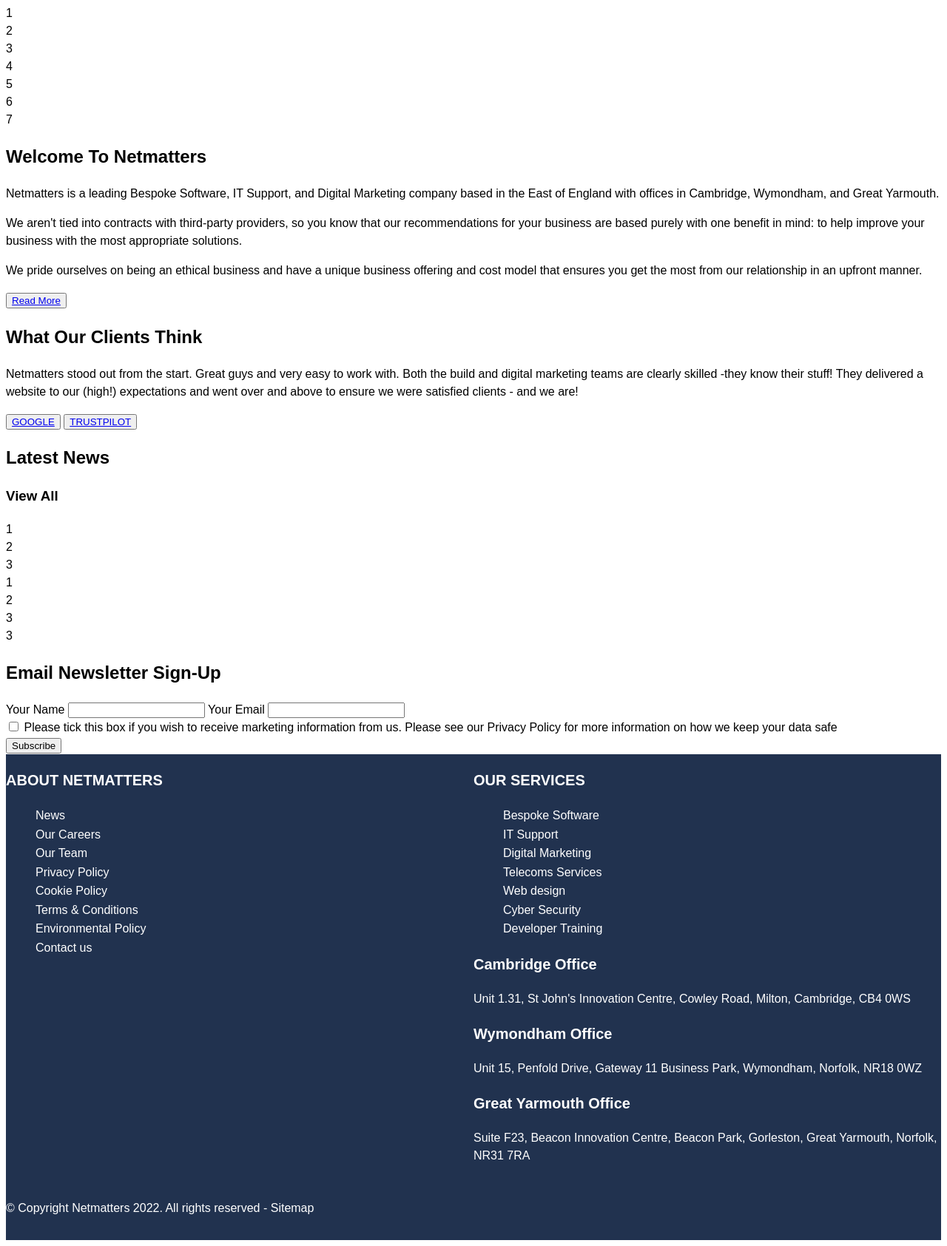
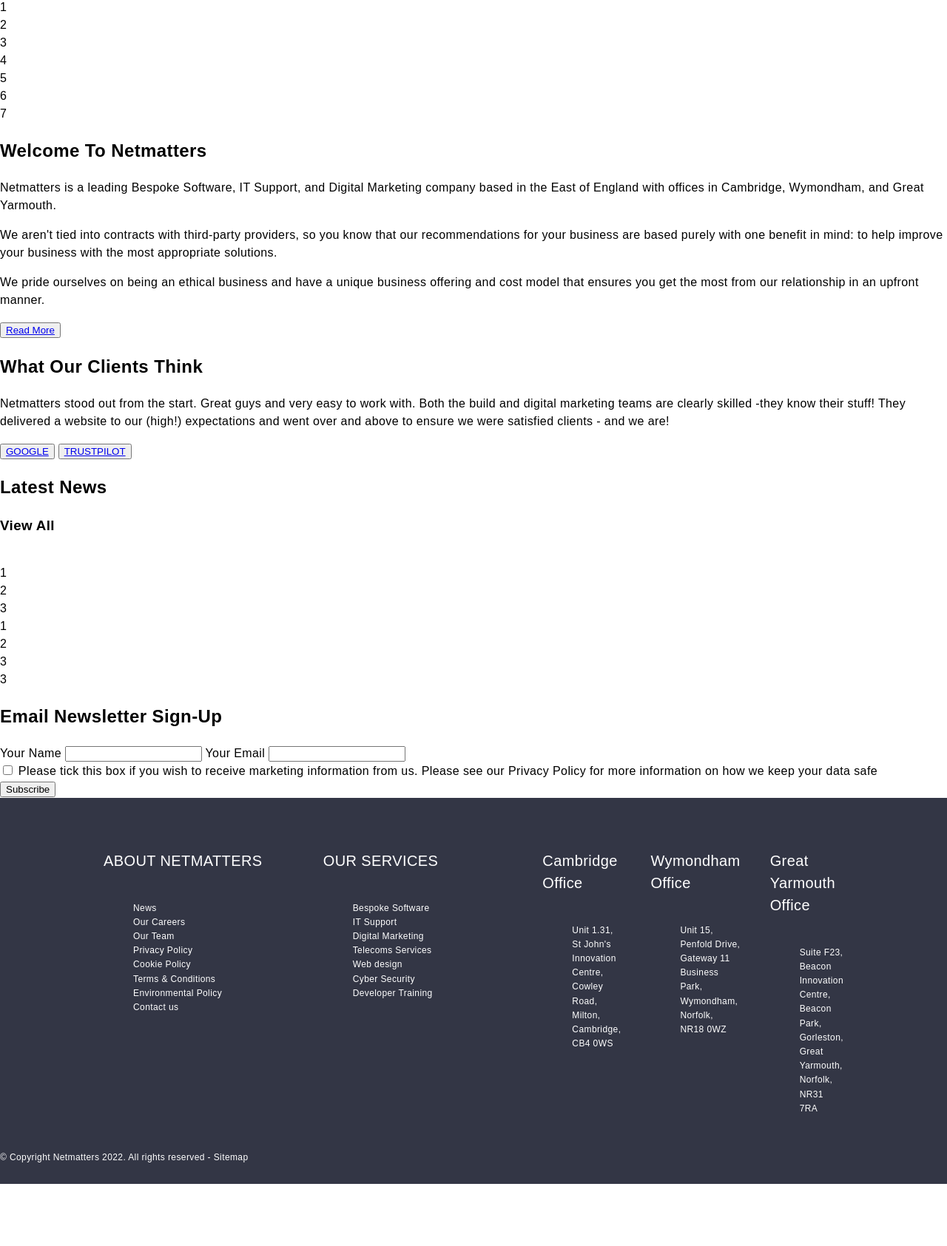
Before and after one commit to kanoxxian/netmatters-site, a PHP site: page / in a window 1280 px wide. Shown: the part 525-2210 px from the top of the page at 74% size. After the commit the page ends 2126 px from the top, so only its background shows below. Run offline with PHP 8.4, Linux system fonts and the light colour scheme.

Commit message:
testing stuff with flex to make it fit properly

```diff
--- a/index.html
+++ b/index.html
@@ -137,25 +137,38 @@
                 <li><a href="#">Cyber Security</a></li>
                 <li><a href="#">Developer Training</a></li>
             </ul>
+        </div>
+        <div class="contact-container">
             <div class="contact">
             <h3>Cambridge Office</h3>
-                <p>Unit 1.31,
-                    St John's Innovation Centre,
-                    Cowley Road, Milton,
-                    Cambridge,
-                    CB4 0WS</p>
+                <ul>
+                    <li>Unit 1.31,</li>
+                    <li>St John's Innovation Centre,</li>
+                    <li>Cowley Road, Milton,</li>
+                    <li>Cambridge,</li>
+                    <li>CB4 0WS</li>
+                </ul>
+            </div>
+            <div class="contact">
             <h3>Wymondham Office</h3>
-                <p>Unit 15,
-                    Penfold Drive,
-                    Gateway 11 Business Park,
-                    Wymondham, Norfolk,
-                    NR18 0WZ</p>
+                <ul>
+                    <li>Unit 15,</li>
+                    <li>Penfold Drive,</li>
+                    <li>Gateway 11 Business Park,</li>
+                    <li>Wymondham, Norfolk,</li>
+                    <li>NR18 0WZ</li>
+                </ul>
+            </div>
+            <div class="contact">
             <h3>Great Yarmouth Office</h3>
-                <p>Suite F23,
-                    Beacon Innovation Centre,
-                    Beacon Park, Gorleston,
-                    Great Yarmouth, Norfolk,
-                    NR31 7RA</p>
+                <ul>
+                    <li>Suite F23,</li>
+                    <li>Beacon Innovation Centre,</li>
+                    <li>Beacon Park, Gorleston,</li>
+                    <li>Great Yarmouth, Norfolk,</li>
+                    <li>NR31 7RA</li>
+                </ul>
+            </div>
                 </div>
         </div>
         </section>
--- a/scss/_base.scss
+++ b/scss/_base.scss
@@ -2,6 +2,10 @@ body {
     font-size: $base__font-size;
     line-height: calc($base--line / $base--font-size);
     font-family: $font-family--primary;
+    margin: 0;
+    padding: 0;
+    letter-spacing: .4px;
+    min-height: 100vh;
 }
 
 Header {
@@ -10,3 +14,7 @@ Header {
     line-height: calc(46px / 42px);
     margin-bottom: em(70px, 42px);
 }
+
+h3 {
+    padding-bottom: 1em;
+}
--- a/scss/_config.scss
+++ b/scss/_config.scss
@@ -24,7 +24,7 @@ $white     : #fff;
 $black     : #070707;
 $grey      : #676b6e;
 
-$cloud-burst : #21324F;
+$cloud-burst : #333645;
 $emerald     : #52D172;
 $blue-ribbon : #0D36F2;
 $thunderbird : #BB1C16;
--- a/scss/_footer.scss
+++ b/scss/_footer.scss
@@ -3,14 +3,21 @@ footer {
     color: $white;
     display: flex;
     flex-direction: column;
+    font-size: 12px;
 }
 
 .footer-container {
     display: flex;
+    gap: 20px;
+    padding: 50px 20px;
+    max-height: 350px;
+    max-width: 1000px;
+    margin: 0 auto;
 }
 
 .about {
     background-color: $color-primary;
+    text-align: left;
     flex-grow: 1;
     flex-basis: 100%;
 }
@@ -31,6 +38,7 @@ footer {
 
 .services {
     background-color: $color-primary;
+    text-align: left;
     flex-grow: 1;
     flex-basis: 100%;
 }
@@ -49,13 +57,27 @@ footer {
     text-decoration: underline;
 }
 
+.contact-container {
+    display: flex;
+    flex-grow: 1;
+    align-items: stretch;
+    gap: 40px;
+    width: auto;
+}
+
 .contact {
     background-color: $color-primary;
+    flex-direction: column;
     flex-grow: 1;
-    flex-basis: 100%;
+}
+
+.contact ul {
+    list-style-type: none;
+    line-height: 1.6;
 }
 
 .footer-container h3 {
+    font-weight: $font-weight--thin;
     margin-bottom: 20px;
     font-size: 20px;
 }
--- /dev/null
+++ b/scss/_media.scss
@@ -0,0 +1,7 @@
+// MEDIA QUERIES
+
+@media only screen and (max-width: 769px) {
+    .footer-container {
+        flex-direction: column;
+    }
+}
--- a/scss/style.css
+++ b/scss/style.css
@@ -1,7 +1,16 @@
+@media only screen and (max-width: 769px) {
+  .footer-container {
+    flex-direction: column;
+  }
+}
 body {
   font-size: 16px;
   line-height: 1.5;
   font-family: "Poppins", sans-serif;
+  margin: 0;
+  padding: 0;
+  letter-spacing: 0.4px;
+  min-height: 100vh;
 }
 
 Header {
@@ -11,19 +20,30 @@ Header {
   margin-bottom: 1.6666666667em;
 }
 
+h3 {
+  padding-bottom: 1em;
+}
+
 footer {
-  background-color: #21324F;
+  background-color: #333645;
   color: #fff;
   display: flex;
   flex-direction: column;
+  font-size: 12px;
 }
 
 .footer-container {
   display: flex;
+  gap: 20px;
+  padding: 50px 20px;
+  max-height: 350px;
+  max-width: 1000px;
+  margin: 0 auto;
 }
 
 .about {
-  background-color: #21324F;
+  background-color: #333645;
+  text-align: left;
   flex-grow: 1;
   flex-basis: 100%;
 }
@@ -43,7 +63,8 @@ footer {
 }
 
 .services {
-  background-color: #21324F;
+  background-color: #333645;
+  text-align: left;
   flex-grow: 1;
   flex-basis: 100%;
 }
@@ -62,13 +83,27 @@ footer {
   text-decoration: underline;
 }
 
+.contact-container {
+  display: flex;
+  flex-grow: 1;
+  align-items: stretch;
+  gap: 40px;
+  width: auto;
+}
+
 .contact {
-  background-color: #21324F;
+  background-color: #333645;
+  flex-direction: column;
   flex-grow: 1;
-  flex-basis: 100%;
+}
+
+.contact ul {
+  list-style-type: none;
+  line-height: 1.6;
 }
 
 .footer-container h3 {
+  font-weight: 300;
   margin-bottom: 20px;
   font-size: 20px;
 }
--- a/scss/style.scss
+++ b/scss/style.scss
@@ -1,4 +1,5 @@
 @import 'config';
 @import 'utilities';
+@import 'media';
 @import 'base';
 @import 'footer';
```
Also changed, not shown: 1 other file.
